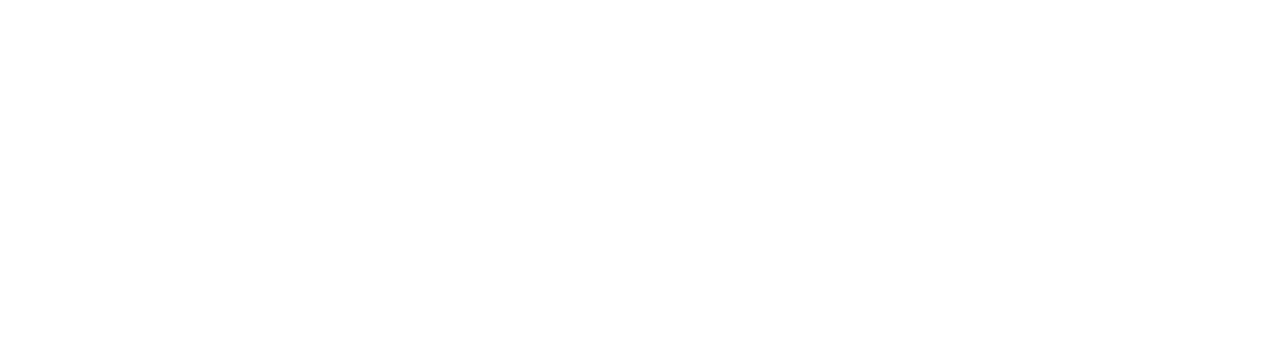
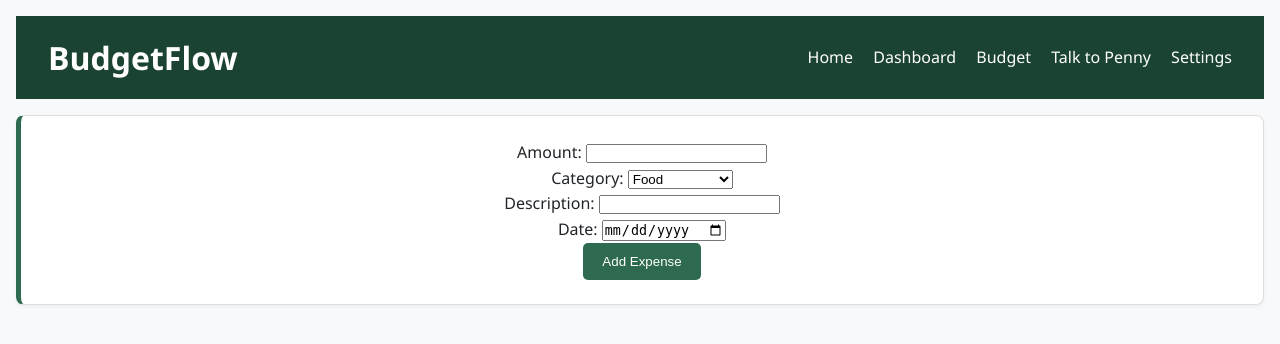
Before and after one commit to AmohelangMohlomi/BudgetFlow, a Flask app: page /add-expense in a window 1280 px wide. Before the commit the part shown is empty. Shown: the top 344 px of the page. Run offline with Flask 3, Linux system fonts and the light colour scheme; a user stored in the database is signed in.

Commit message:
Created add-expense page

```diff
--- a/app.py
+++ b/app.py
@@ -74,11 +74,28 @@
 
     return render_template('signup.html')
 
-
-@app.route("/add-expense")
+@app.route("/add-expense", methods=["GET", "POST"])
 @login_required
 def add_expense():
+    if 'username' not in session:
+        flash("Please login to add expenses.", "error")
+        return redirect(url_for("login"))
+
+    if request.method == "POST":
+        amount = request.form.get("amount")
+        category = request.form.get("category")
+        description = request.form.get("description")
+        date = request.form.get("date")
+
+        user = get_user(session["username"])
+        user_id = user["id"]
+
+        save_expense(user_id, amount, category, description, date)
+        flash("Expense added successfully!", "success")
+        return redirect(url_for("dashboard"))
+
     return render_template("add-expense.html")
+
 
 @app.route("/dashboard")
 @login_required
@@ -138,7 +155,20 @@
             )
         ''')
 
+        cursor.execute('''
+            CREATE TABLE IF NOT EXISTS expenses (
+                id INTEGER PRIMARY KEY AUTOINCREMENT,
+                user_id INTEGER NOT NULL,
+                amount REAL NOT NULL,
+                category TEXT NOT NULL,
+                description TEXT,
+                date TEXT NOT NULL,
+                FOREIGN KEY(user_id) REFERENCES users(id)
+            )
+        ''')
+
         db.commit()
+
 
 
 def get_user(username):
@@ -155,6 +185,18 @@
     except sqlite3.IntegrityError:
         return False
 
+def save_expense(user_id, amount, category, description, date):
+    db = get_db()
+    db.execute(
+        '''
+        INSERT INTO expenses (user_id, amount, category, description, date)
+        VALUES (?, ?, ?, ?, ?)
+        ''',
+        (user_id, amount, category, description, date)
+    )
+    db.commit()
+
+
 if __name__=="__main__":
     init_db()
     app.run(debug=True)
--- a/templates/add-expense.html
+++ b/templates/add-expense.html
@@ -0,0 +1,53 @@
+<!DOCTYPE html>
+<html>
+    <head>
+        <title>Add Expense - BudgetFlow</title>
+        <link rel="stylesheet" href="static/css/style.css">
+    </head>
+
+    <body>
+          <div class="navbar">
+            <h1>BudgetFlow</h1>
+            <nav>
+                <a href="/">Home</a>
+                <a href="/dashboard">Dashboard</a>
+                <a href="/budget">Budget</a>
+                <a href="/penny">Talk to Penny</a>
+                <a href="/settings">Settings</a>
+            </nav>
+        </div>
+        <div class="card">
+            <form method="POST" action="/add-expense" class="expense-form">
+                <label>Amount:</label>
+                <input type="number" step="0.01" name="amount" required>
+                <br>
+
+                <label>Category:</label>
+                    <select name="category" required>
+                        <option value="Food">Food</option>
+                        <option value="Transport">Transport</option>
+                        <option value="Entertainment">Entertainment</option>
+                        <option value="Utilities">Utilities</option>
+                        <option value="Other">Other</option>
+                    </select>
+                    <br>
+                <label>Description:</label>
+                <input type="text" name="description">
+                <br>
+                <label>Date:</label>
+                <input type="date" name="date" required>
+                <br>
+            <button type="submit" class="btn">Add Expense</button>
+            </form>
+        </div>
+
+        {% with messages = get_flashed_messages(with_categories=true) %}
+        {% if messages %}
+            {% for category, message in messages %}
+            <div class="flash-message {{ category }}">{{ message }}</div>
+            {% endfor %}
+        {% endif %}
+        {% endwith %}
+
+    </body>
+</html>
--- a/templates/dashboard.html
+++ b/templates/dashboard.html
@@ -73,7 +73,7 @@
         </table>
     </div>
 
-    <!-- Penny's Advice -->
+
     <div class="penny-advice">
         You’ve been doing well this month! Try reducing your entertainment budget by 10% next week.
     </div>
```
Also changed, not shown: users.db.
